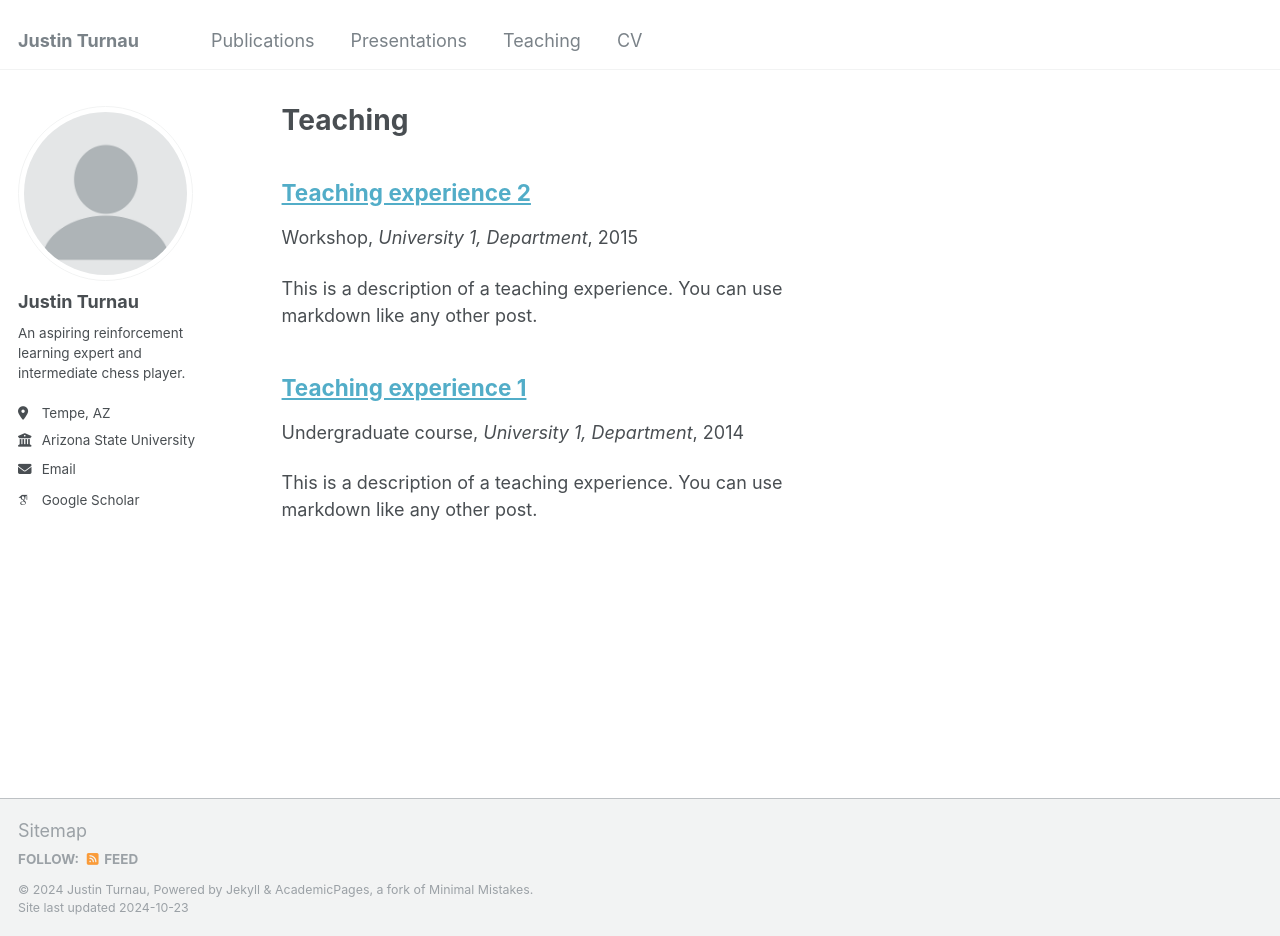
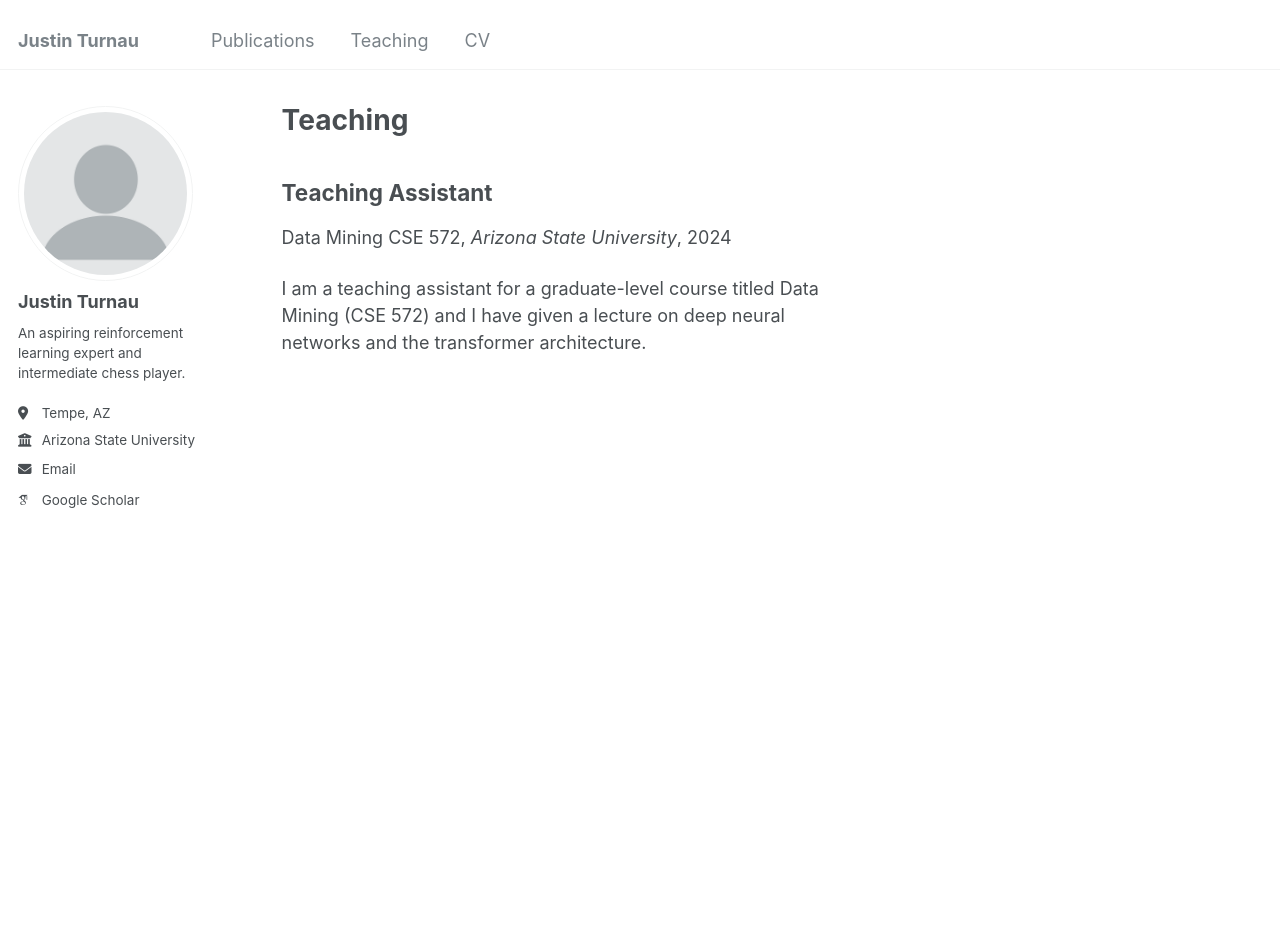
Before and after one commit to JTurnau/testing-name-change, a Jekyll site: the page built from _pages/teaching.html, in a window 1280 px wide and 936 px high. Built offline with Jekyll 4.4.1, drawn with Linux system fonts in a browser that asks for light colours; some web fonts are replaced.

Commit message:
Major update filled out CV and Teaching section

```diff
--- a/_config.yml
+++ b/_config.yml
@@ -112,7 +112,7 @@ staticman:
       options:
         format           : "iso8601" # "iso8601" (default), "timestamp-seconds", "timestamp-milliseconds"
 atom_feed:
-  hide                   : false     # change to true to hide the RSS feed in the footer
+  hide                   : true     # change to true to hide the RSS feed in the footer
   path                   : # blank (default) uses feed.xml
 
 
--- a/_data/navigation.yml
+++ b/_data/navigation.yml
@@ -8,9 +8,6 @@ main:
   - title: "Publications"
     url: /publications/
 
-  - title: "Presentations"
-    url: /talks/
-
   - title: "Teaching"
     url: /teaching/
 
--- /dev/null
+++ b/_includes/archive-single-no-link.html
@@ -0,0 +1,68 @@
+{% include base_path %}
+
+{% if post.header.teaser %}
+  {% capture teaser %}{{ post.header.teaser }}{% endcapture %}
+{% else %}
+  {% assign teaser = site.teaser %}
+{% endif %}
+
+{% if post.id %}
+  {% assign title = post.title | markdownify | remove: "<p>" | remove: "</p>" %}
+{% else %}
+  {% assign title = post.title %}
+{% endif %}
+
+<div class="{{ include.type | default: "list" }}__item">
+  <article class="archive__item" itemscope itemtype="http://schema.org/CreativeWork">
+    {% if include.type == "grid" and teaser %}
+      <div class="archive__item-teaser">
+        <img src=
+          {% if teaser contains "://" %}
+            "{{ teaser }}"
+          {% else %}
+            "{{ teaser | prepend: "/images/" | prepend: base_path }}"
+          {% endif %}
+          alt="">
+      </div>
+    {% endif %}
+
+    <h2 class="archive__item" itemprop="headline">
+      <span style="text-decoration: none;">{{ title }}</span>
+    </h2>
+
+
+
+    {% if post.read_time %}
+      <p class="page__meta"><i class="fa fa-clock-o" aria-hidden="true"></i> {% include read-time.html %}</p>
+    {% endif %}
+
+        {% if post.collection == 'teaching' %}
+          <p> {{ post.type }}, <i>{{ post.venue }}</i>, {{ post.date | default: "1900-01-01" | date: "%Y" }} </p>
+        {% elsif post.collection == 'publications' %}
+          <p>Published in <i>{{ post.venue }}</i>, {{ post.date | default: "1900-01-01" | date: "%Y" }} </p>
+        {% elsif post.date %}
+         <p class="page__date"><strong><i class="fa fa-fw fa-calendar" aria-hidden="true"></i> {{ site.data.ui-text[site.locale].date_label | default: "Published:" }}</strong> <time datetime="{{ post.date | default: "1900-01-01" | date_to_xmlschema }}">{{ post.date | default: "1900-01-01" | date: "%B %d, %Y" }}</time></p>
+        {% endif %}
+
+    {% if post.excerpt and site.read_more != 'enabled' %}
+    <p class="archive__item-excerpt" itemprop="description">{{ post.excerpt | markdownify }}</p>
+    {% elsif post.excerpt and site.read_more == 'enabled' %}
+    <p class="archive__item-excerpt" itemprop="description"><p>{{ post.excerpt | markdownify | remove: '<p>' | remove: '</p>' }}<strong><a href="{{ base_path }}{{ post.url }}" rel="permalink"> Read more</a></strong></p></p>
+    {% endif %}
+
+    {% if post.citation and post.paperurl and post.slidesurl %}
+      <p>Citation: {{ post.citation }}<br /><a href="{{ post.paperurl }}">Download Paper</a> | <a href="{{ post.slidesurl }}">Download Slides</a></p>
+    {% elsif post.citation and post.paperurl %}
+      <p>Citation: {{ post.citation }}<br /><a href="{{ post.paperurl }}">PDF version</a></p>
+    {% elsif post.citation and post.slidesurl %}
+      <p>Recommended citation: {{ post.citation }}<br /><a href="{{ post.slidesurl }}">Download Slides</a></p>
+    {% elsif post.citation %}
+      <p>Recommended citation: {{ post.citation }}</p>
+    {% elsif post.paperurl %}
+      <p><a href=" {{ post.paperurl }} ">Download Paper</a></p>
+    {% elsif post.slidesurl %}
+      <p><a href="{{ post.slidesurl }}">Download Slides</a></p>
+    {% endif %}
+
+  </article>
+</div>
--- a/_layouts/default.html
+++ b/_layouts/default.html
@@ -18,13 +18,6 @@ layout: compress
 
     {{ content }}
 
-    <div class="page__footer">
-      <footer>
-        {% include footer/custom.html %}
-        {% include footer.html %}
-      </footer>
-    </div>
-
     {% include scripts.html %}
 
   </body>
--- a/_pages/cv.md
+++ b/_pages/cv.md
@@ -11,54 +11,44 @@ redirect_from:
 
 Education
 ======
-* Ph.D in Version Control Theory, GitHub University, 2018 (expected)
-* M.S. in Jekyll, GitHub University, 2014
-* B.S. in GitHub, GitHub University, 2012
+* Ph.D in Computer Science, Arizona State University, 2028 (expected)
+* B.S. in COmputer Science, University of Cincinnati, 2024
 
 Work experience
 ======
-* Spring 2024: Academic Pages Collaborator
-  * Github University
-  * Duties includes: Updates and improvements to template
-  * Supervisor: The Users
+* Fall 2024: Research Assistant
+  * Conduct a comprehensive literature review and write sections for a survey on techniques which bridge
+the gap between simulation and reality
+  * Contribute to multi-agent reinforcement learning research focused on bridging the gap between
+simulation and reality for traffic signal control
+  * Conduct a literature review for multi-agent reinforcement learning techniques and open challenges to
+generate novel ideas
 
-* Fall 2015: Research Assistant
-  * Github University
-  * Duties included: Merging pull requests
-  * Supervisor: Professor Hub
+* Fall 2024: Teaching Assistant
+  * Assist in teaching a graduate-level data mining course with content on classification, model selection /
+hyperparameter tuning, data clustering, and dimensionality reduction
+  * Hold office hours to support students in understanding course materials and completing assignments
+  * Taught lecture on deep neural networks and the transformer architecture
 
-* Summer 2015: Research Assistant
-  * Github University
-  * Duties included: Tagging issues
-  * Supervisor: Professor Git
+* Fall 2022- Spring 2024: Undergraduate Researcher
+  * Conducted research focused on advancing the field of explainable machine learning through the
+development of provenance-based explanations
+  * Critically analyzed and implemented various machine learning explanation methods, delving into their
+mathematical foundations to inform the development of novel explanation methods
+  * Applied our novel methods to classic supervised learning models, enhancing model explainability
+  * Modified an existing system to transform machine learning queries into Datalog queries that also
+capture provenance and compute explanations
+
 
 Skills
 ======
-* Skill 1
-* Skill 2
-  * Sub-skill 2.1
-  * Sub-skill 2.2
-  * Sub-skill 2.3
-* Skill 3
+* Techincal: Python, PyTorch, TensorFlow, Keras, Scikit Learn, C++, Matlab, Prolog, Datalog, SQL
+* Language: Mandarin Chinese (beginner)
 
-Publications
+Publications & Presentations
 ======
   <ul>{% for post in site.publications reversed %}
     {% include archive-single-cv.html %}
   {% endfor %}</ul>
 
-Talks
-======
-  <ul>{% for post in site.talks reversed %}
-    {% include archive-single-talk-cv.html  %}
-  {% endfor %}</ul>
-
-Teaching
-======
-  <ul>{% for post in site.teaching reversed %}
-    {% include archive-single-cv.html %}
-  {% endfor %}</ul>
-
-Service and leadership
-======
-* Currently signed in to 43 different slack teams
+* Presented paper at International Workshop on Databases and Machine Learning (DBML 2023), Anaheim, CA.
--- a/_pages/teaching.html
+++ b/_pages/teaching.html
@@ -8,5 +8,5 @@ author_profile: true
 {% include base_path %}
 
 {% for post in site.teaching reversed %}
-  {% include archive-single.html %}
+  {% include archive-single-no-link.html %}
 {% endfor %}
--- a/_teaching/2014-spring-teaching-1.md
+++ /dev/null
@@ -1,20 +0,0 @@
----
-title: "Teaching experience 1"
-collection: teaching
-type: "Undergraduate course"
-permalink: /teaching/2014-spring-teaching-1
-venue: "University 1, Department"
-date: 2014-01-01
-location: "City, Country"
----
-
-This is a description of a teaching experience. You can use markdown like any other post.
-
-Heading 1
-======
-
-Heading 2
-======
-
-Heading 3
-======
--- a/_teaching/2015-spring-teaching-2.md
+++ b/_teaching/2015-spring-teaching-2.md
@@ -1,14 +1,13 @@
 ---
-title: "Teaching experience 2"
+title: "Teaching Assistant"
 collection: teaching
-type: "Workshop"
-permalink: /teaching/2015-spring-teaching-1
-venue: "University 1, Department"
-date: 2015-01-01
-location: "City, Country"
+type: "Data Mining CSE 572"
+#permalink: /teaching/2015-spring-teaching-1
+venue: "Arizona State University"
+date: 2024-10-09
 ---
 
-This is a description of a teaching experience. You can use markdown like any other post.
+I am a teaching assistant for a graduate-level course titled Data Mining (CSE 572) and I have given a lecture on deep neural networks and the transformer architecture.
 
 Heading 1
 ======
```
